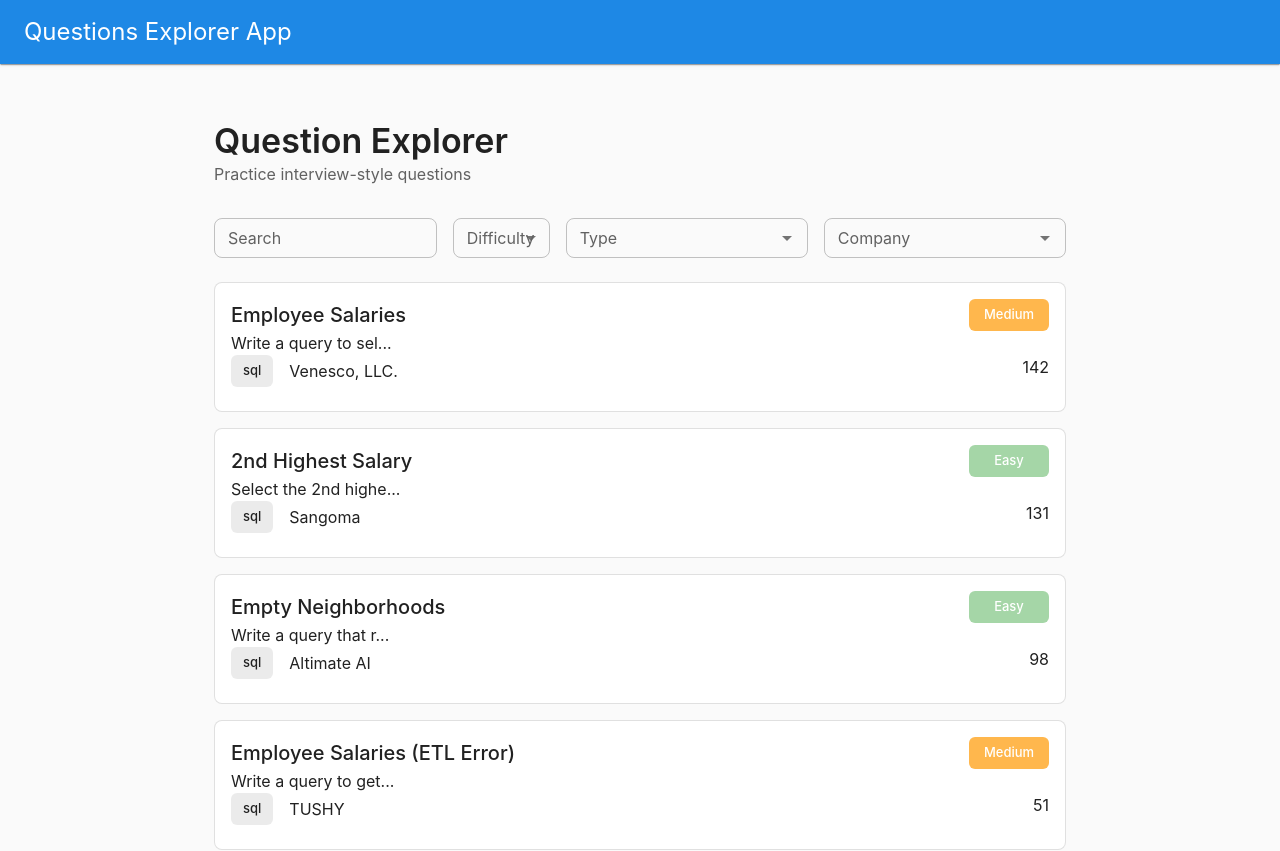
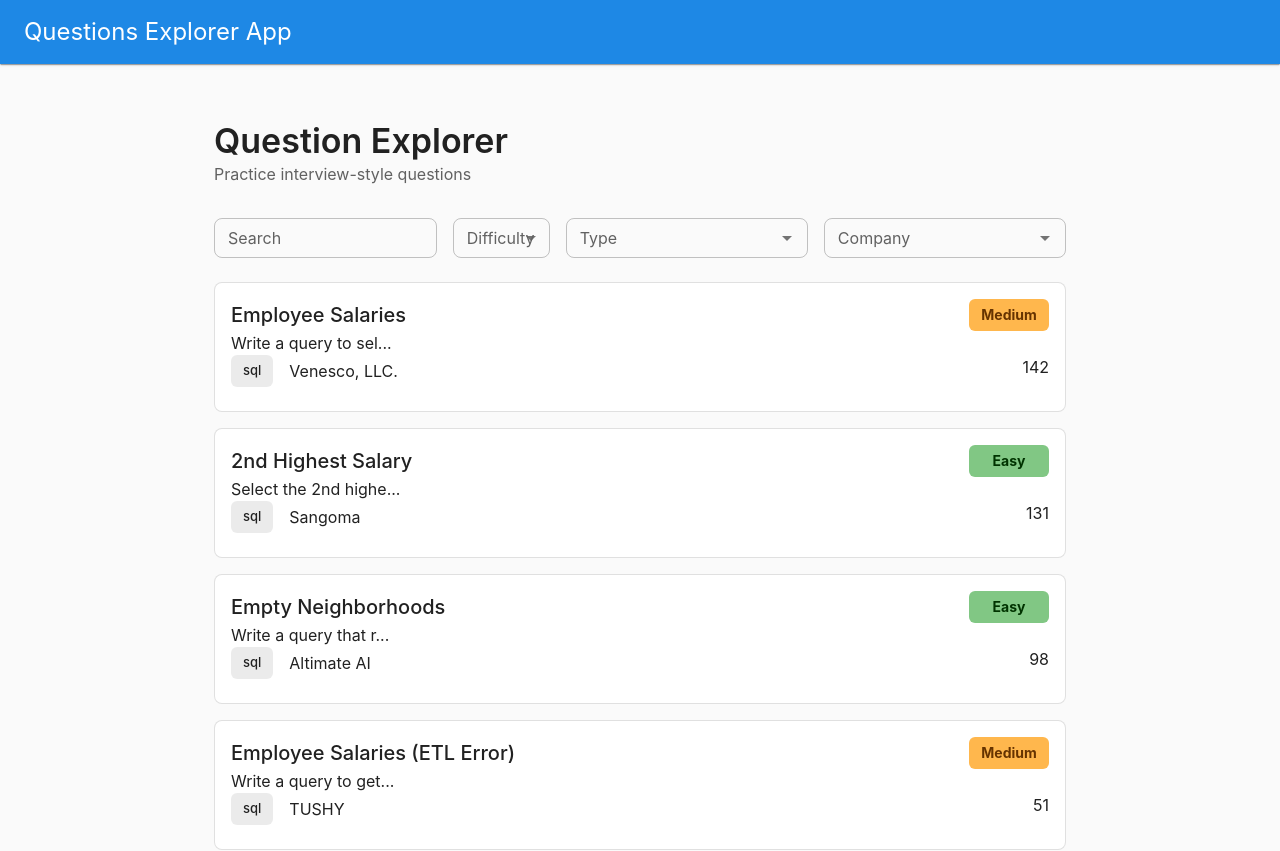
Before and after one commit to NAVODYA123/question-explorer, a Next.js app: page / in a window 1280 px wide. Shown: the top 851 px of the page. Built offline with nearby package versions, Linux system fonts and the light colour scheme; some icons are missing.

Commit message:
Update styles for level badge

```diff
--- a/src/components/atoms/DifficultyBadge.tsx
+++ b/src/components/atoms/DifficultyBadge.tsx
@@ -4,6 +4,7 @@ import { Chip } from "@mui/material";
 type DifficultyConfig = {
   label: string;
   color: string;
+  textColor?: string;
 };
 
 export const DifficultyBadge = ({ level }: { level: DifficultyLevel }) => {
@@ -11,14 +12,17 @@ export const DifficultyBadge = ({ level }: { level: DifficultyLevel }) => {
     [DifficultyLevel.EASY]: {
       label: "Easy",
       color: "success.light",
+      textColor: "#003300",
     },
     [DifficultyLevel.MEDIUM]: {
       label: "Medium",
       color: "warning.light",
+      textColor: "#663300",
     },
     [DifficultyLevel.HARD]: {
       label: "Hard",
       color: "error.light",
+      textColor: "#660000",
     },
   };
 
@@ -27,7 +31,15 @@ export const DifficultyBadge = ({ level }: { level: DifficultyLevel }) => {
       size="medium"
       label={map[level].label}
       // color={map[level].color}
-      sx={{ width: 80, backgroundColor: map[level].color, color: "white" }}
+      sx={{
+        width: 80,
+        backgroundColor: map[level].color,
+        color: map[level].textColor,
+        "& .MuiChip-label": {
+          fontSize: "14px",
+          fontWeight: 700,
+        },
+      }}
     />
   );
 };
--- a/src/theme.ts
+++ b/src/theme.ts
@@ -18,7 +18,7 @@ export const theme = createTheme({
     },
 
     success: {
-      light: green[200],
+      light: green[300],
       main: green[600],
       dark: green[800],
       contrastText: green[800],
```
